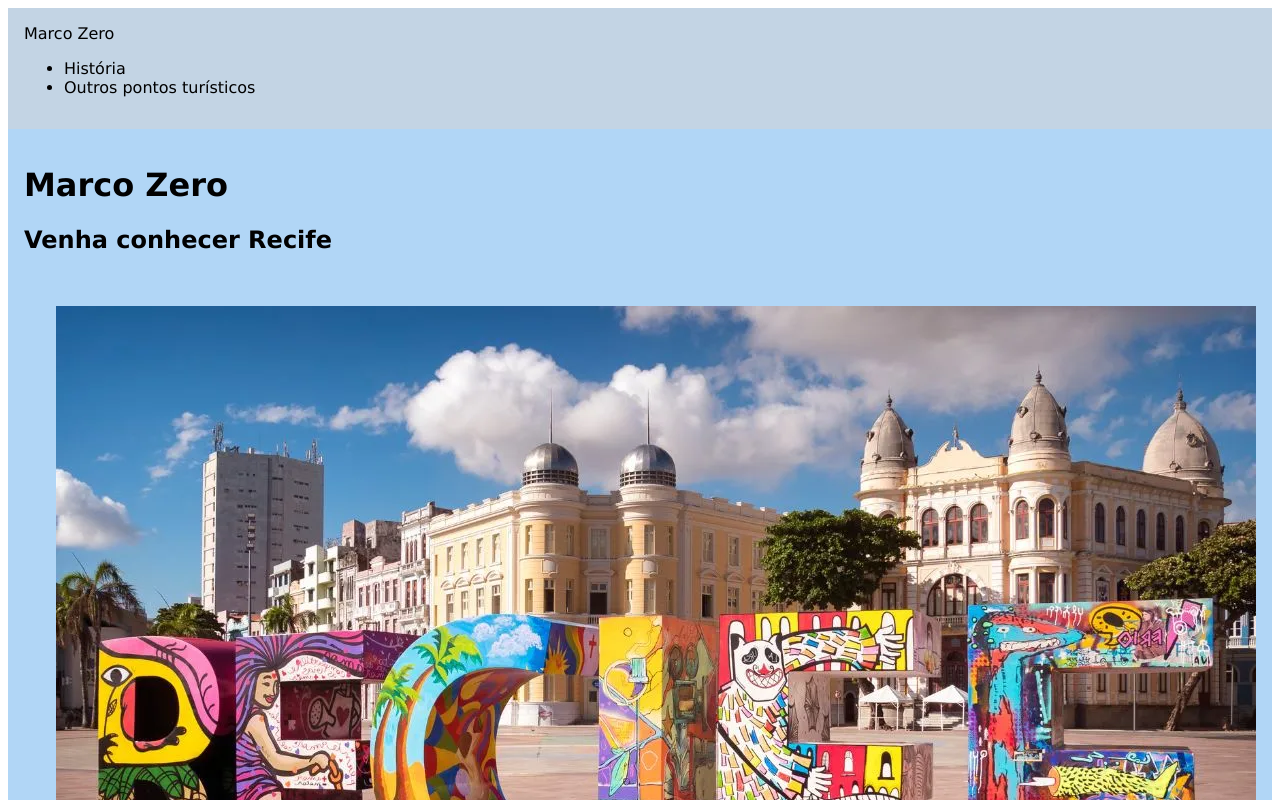
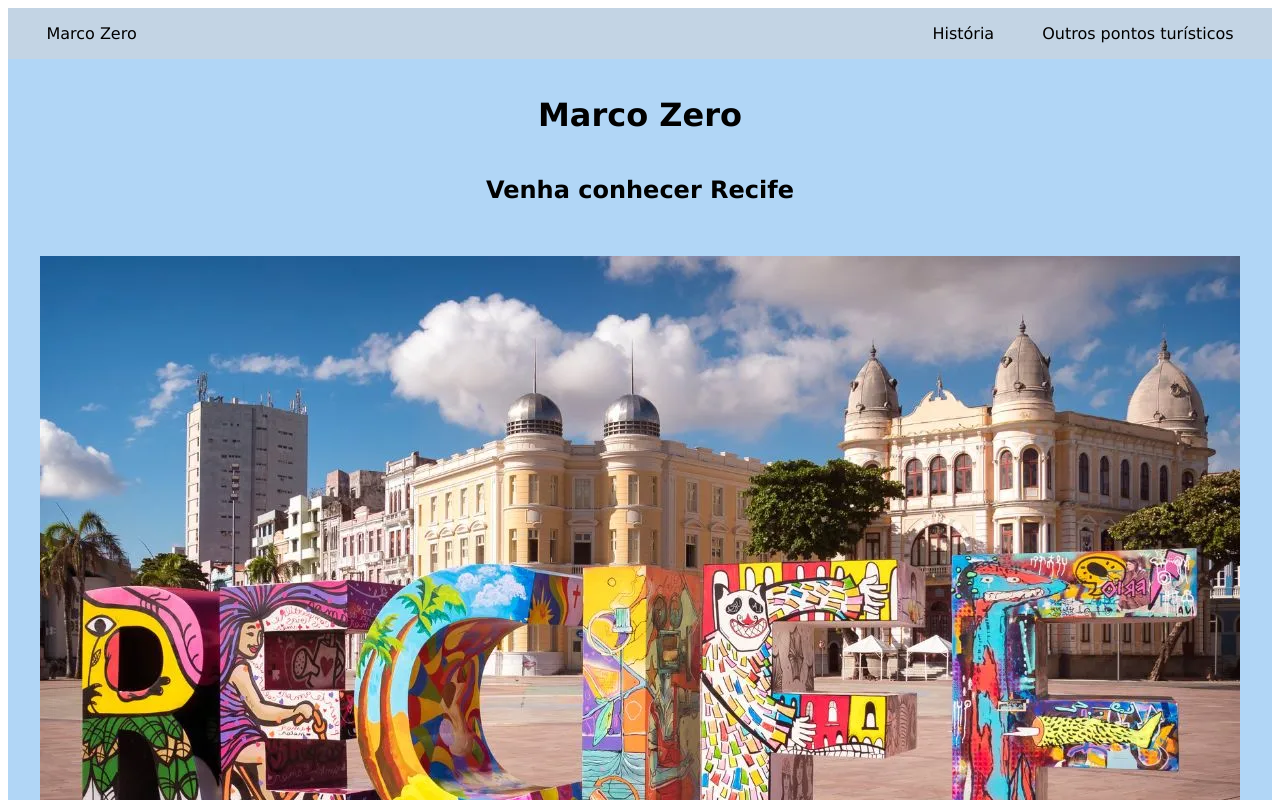
Before and after one commit to julia-ag76/atividade-marcozero, a plain HTML site: page index.html in a window 1280 px wide. Shown: the top 800 px of the page. Drawn offline with Linux system fonts and the light colour scheme.

Commit message:
Adicionando Flexbox

```diff
--- a/styles.css
+++ b/styles.css
@@ -32,3 +32,31 @@ header {
     font-family: 'Segoe UI', Verdana, sans-serif;
     margin: 8px;
   }
+
+/*FLEXBOX*/
+
+  header {
+    display: flex;
+    justify-content: space-between;
+    align-items: center;
+    padding: 0 2.4rem;
+  }
+
+  ul {
+    display: flex;
+    list-style: none;
+    gap: 3rem;
+  }
+
+  main {
+    display: flex;
+    flex-direction: column;
+    align-items: center;
+  }
+
+  footer {
+    display: flex;
+    justify-content: center;
+    align-items: center;
+    padding: 0 2.4rem;
+  }
```
